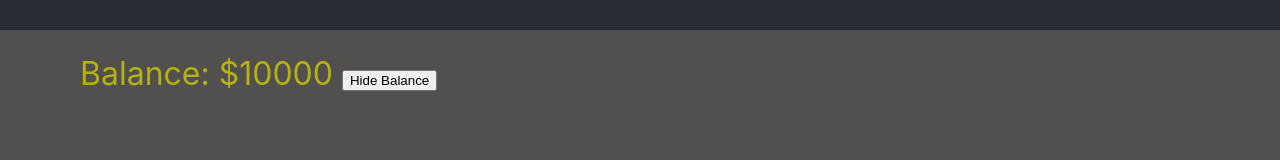
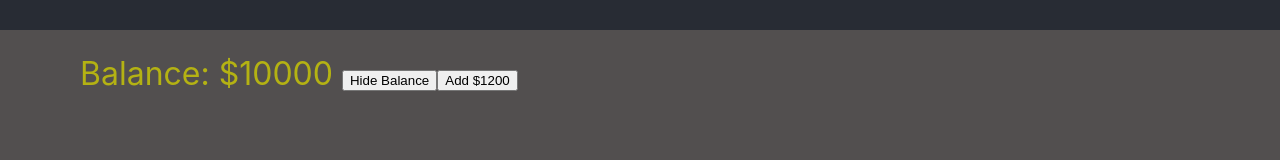
Before and after one commit to Ultra-lord/coin-exchange, a React (Create React App) app: page / in a window 1280 px wide. Shown: the part 290-450 px from the top of the page. Built offline with nearby package versions, Linux system fonts and the light colour scheme; no server answers.

Commit message:
hadded 1200

```diff
--- a/src/App.js
+++ b/src/App.js
@@ -16,7 +16,7 @@ const formatPrice = price => parseFloat(Number(price).toFixed(4));
 
 
 function App(props) {
-  const [balance, setBalance] = useState(10000);
+  let [balance, setBalance] = useState(10000);
   const [showBalance, setShowBalance] = useState(true)
   const [coinData, setCoinData] = useState([]);
 
@@ -65,16 +65,21 @@ const componentDidMount = async () => {
        setShowBalance(oldValue => !oldValue);
      }
 
+     const handleAddBalance = () => {
+      setBalance(balance += 1200);
+   }
 
     return (
       <Content>
         <Header />
         <AccountBalance amount={balance}
           showBalance={showBalance}
-          handleBalanceToggle={handleBalanceToggle} />
+          handleBalanceToggle={handleBalanceToggle}
+          handleAddBalance={handleAddBalance}/>
        <CoinList coinData={coinData}
         handleRefresh={handleRefresh}
-        showBalance={showBalance} />
+        showBalance={showBalance}
+        handleAddBalance={handleAddBalance} />
       </Content>
     );
 
--- a/src/components/AccountBalance/AccountBalance.jsx
+++ b/src/components/AccountBalance/AccountBalance.jsx
@@ -19,6 +19,7 @@ export default function AccountBalance(props) {
         <Section>
             {content}
             <button onClick={props.handleBalanceToggle}>{buttonText}</button>
+            <button onClick={props.handleAddBalance} >Add $1200</button>
         </Section>
     );
 
--- a/src/components/CoinList/CoinList.jsx
+++ b/src/components/CoinList/CoinList.jsx
@@ -26,6 +26,7 @@ export default function CoinList(props) {
       <Coin key={key}
       tickerId={key}
       handleRefresh={props.handleRefresh}
+      handleAddBalance={props.handleAddBalance}
       name={name}
       ticker={ticker}
       showBalance={props.showBalance}
```
